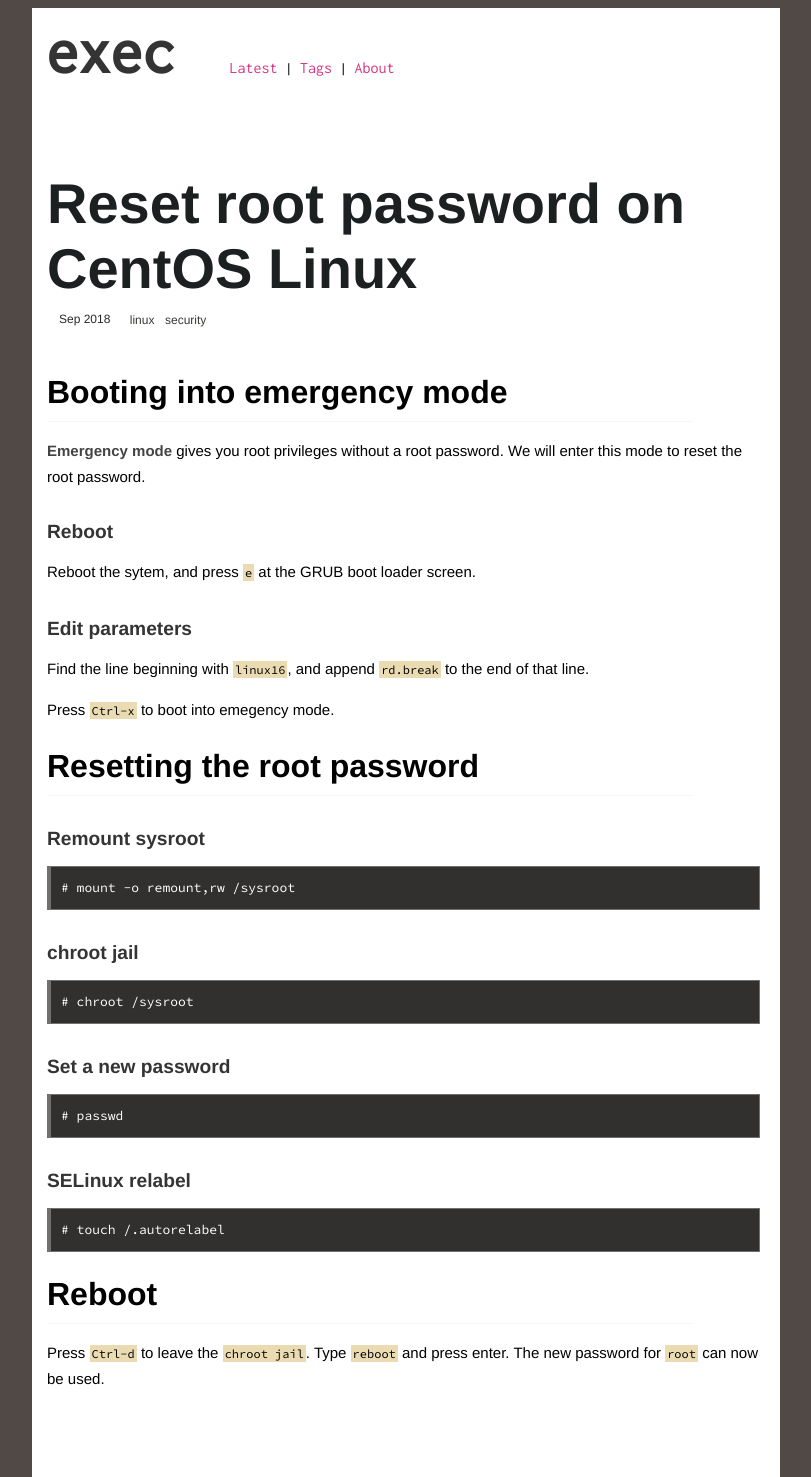
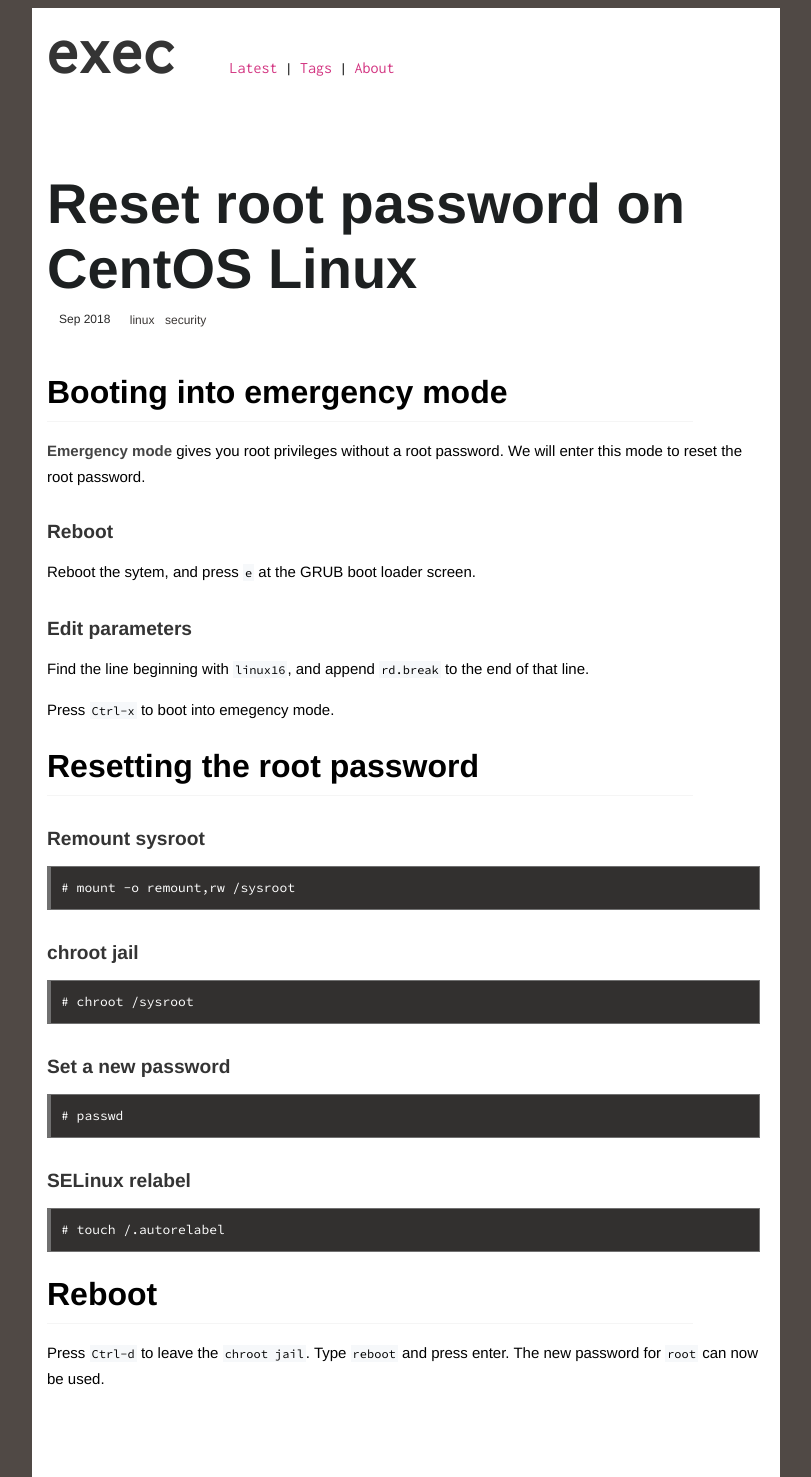
Before and after one commit to execas/execas.github.io, a Jekyll site: the page built from _posts/2018-09-03-reset-root-password-on-centos-linux.md, in a window 1280 px wide. Shown: the whole page, without its empty margins (234-1045 px from the left). Built offline with Jekyll 4.4.1, drawn with Linux system fonts in a browser that asks for light colours.

Commit message:
Update execas.css

```diff
--- a/css/execas.css
+++ b/css/execas.css
@@ -63,8 +63,7 @@
 }
 
 code {
-     background-color: #ebdbb2;
-     /*background-color: #f6f8fa;*/
+     background-color: #f6f8fa;
      font-family: "Source Code Pro", monospace;
      whitespace:normal;
      color:#000000;
```
